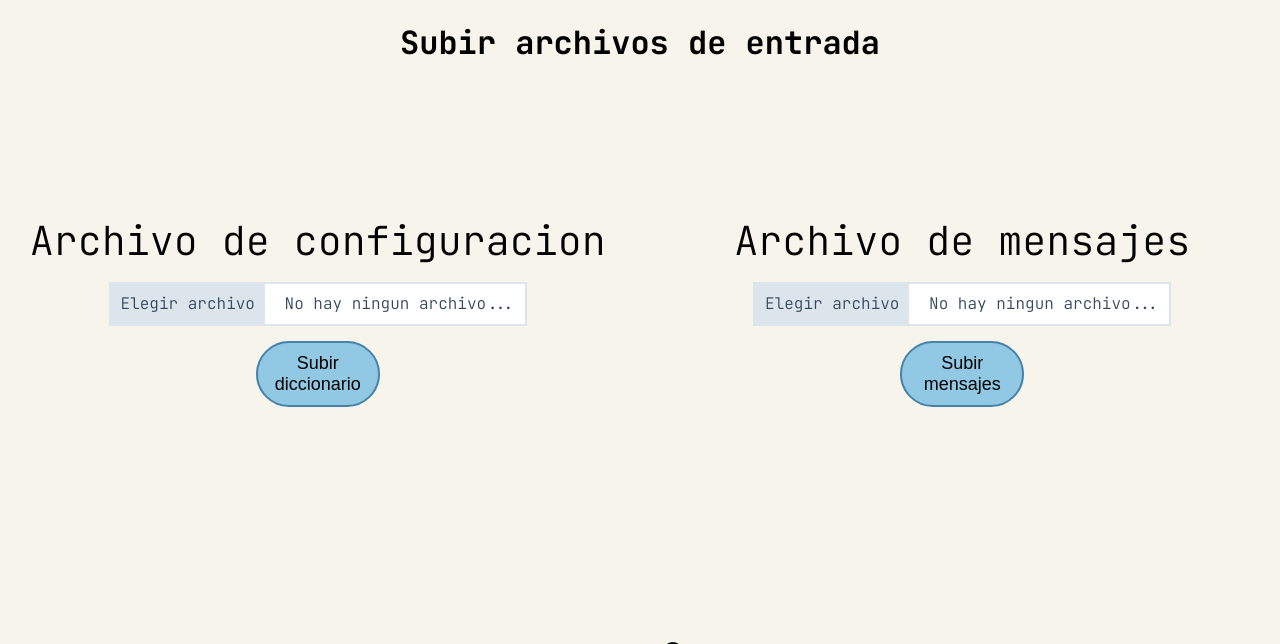
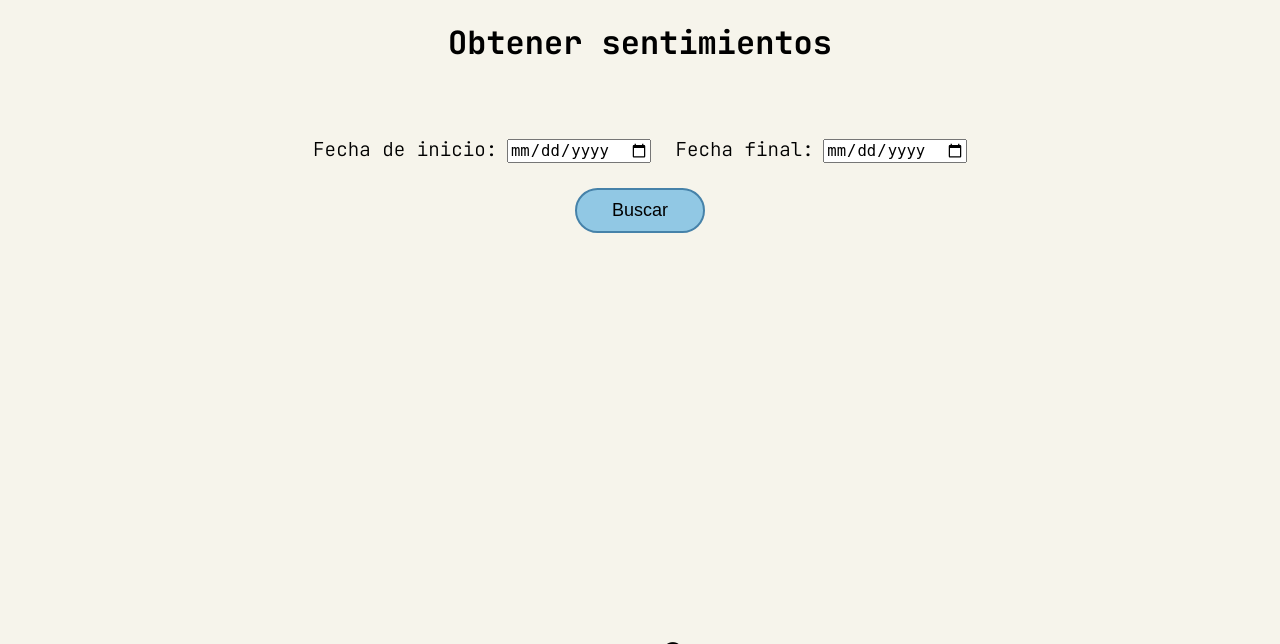
Before and after one commit to josed-go/IPC2_Proyecto3_202201444, a Django app: page /proyecto3/sentimientos in a window 1280 px wide. Shown: the part 127-771 px from the top of the page. Run offline with Django 4.2, Linux system fonts and the light colour scheme; some libraries are stand-ins or nearby versions.

Commit message:
Devolver sentimientos en frontend

```diff
--- a/app.py
+++ b/app.py
@@ -80,7 +80,7 @@ def limpiar_datos():
         'message': 'Datos limpiados correctamente'
     })
 
-@app.route("/devolverSentimientos", methods = ['GET'])
+@app.route("/devolverSentimientos", methods = ['POST'])
 def obtener_sentimientos():
     fecha_in = request.form.get('fecha_in')
     fecha_fin = request.form.get('fecha_fin')
--- a/controladores/funciones.py
+++ b/controladores/funciones.py
@@ -199,9 +199,9 @@ class funciones:
                     cantidad_neu += 1
 
         respuesta = {
-            'Mensajes_positivos': cantidad_posi,
-            'Mensajes_negativos': cantidad_nega,
-            'Mensajes_nuetros': cantidad_neu
+            'Mensajes con sentimientos positivos': cantidad_posi,
+            'Mensajes con sentimientos negativos': cantidad_nega,
+            'Mensajes nuetros': cantidad_neu
         }
 
         return respuesta
--- a/frontend/proyecto3/static/css/styles.css
+++ b/frontend/proyecto3/static/css/styles.css
@@ -331,7 +331,7 @@ file-upload {
     flex-direction: row;
     justify-content: center;
     align-items: center;
-    /* border: 1px solid #9b9b9b; */
+    border-bottom: 1px solid #9b9b9b;
     gap: 5px;
 
     .contador {
@@ -361,3 +361,24 @@ file-upload {
     background: #4682A9;
     border-radius: 0 10px 10px 0;
 }
+
+.sentimientos {
+    margin-top: 50px;
+    width: 40%;
+    background-color: #fff;
+    border: 1px solid #9b9b9b;
+    text-align: center;
+    max-height: 497px;
+    overflow-y: auto;
+}
+
+.sentimientos::-webkit-scrollbar {
+    width: 8px;
+    background: #91C8E4;
+    border-radius: 0 0 10px 0;
+}
+
+.sentimientos::-webkit-scrollbar-thumb {
+    background: #4682A9;
+    border-radius: 0 10px 10px 0;
+}
--- /dev/null
+++ b/frontend/proyecto3/templates/sentimientos.html
@@ -0,0 +1,94 @@
+{% extends "main.html" %}
+{% load static %}
+{% block content %}
+<h1>Obtener sentimientos</h1>
+<div class="divmenciones">
+
+    <div class="container-menciones">
+        <div class="container">
+            <div>
+                <form method="POST" id="fileconfigform" enctype="multipart/form-data">
+                    {% csrf_token %}
+                    <label class="lblDate">Fecha de inicio:</label>
+                    <input type="date" class="iptdate" id="fechain" name="fechain"/>
+                </form>
+            </div>
+            <div>
+                <form method="POST" id="fileconfigform" enctype="multipart/form-data">
+                    {% csrf_token %}
+                    <label class="lblDate">Fecha final:</label>
+                    <input type="date" class="iptdate" id="fechafin" name="fechafin"/>
+                </form>
+            </div>
+        </div>
+        <button id="btnsentimientos" class="btnfile">Buscar</button>
+    </div>
+    <div id="div-menciones">
+    </div>
+</div>
+
+<script src="https://code.jquery.com/jquery-3.6.0.min.js"></script>
+<script>
+    $(document).ready(() => {
+        $("#btnsentimientos").click((e) => {
+            e.preventDefault()
+            var form = new FormData()
+            var datein = new Date($("#fechain").val())
+            var diain = datein.getUTCDate();
+            var mesin = datein.getUTCMonth() + 1;
+            var anioin = datein.getUTCFullYear();
+            var fechain = [diain, mesin, anioin].join('/')
+            var datefin = new Date($("#fechafin").val())
+            var diafin = datefin.getUTCDate();
+            var mesfin = datefin.getUTCMonth() + 1;
+            var aniofin = datefin.getUTCFullYear();
+            var fechafin = [diafin, mesfin, aniofin].join('/')
+            form.append('data', $("#inputData").val())
+            form.append('fecha_in', fechain)
+            form.append('fecha_fin', fechafin)
+            var csrfToken = $("input[name = 'csrfmiddlewaretoken']").val()
+            form.append('csrfmiddlewaretoken', csrfToken)
+
+            $.ajax({
+                type: "POST",
+                url: "",
+                data: form,
+                processData: false,
+                contentType: false,
+                success: (response) => {
+                    var texto = ""
+                    var respuesta = response.respuesta
+                    var div = $("#div-menciones")
+                    div.empty()
+                    div.addClass("sentimientos")
+                    for (var key in respuesta) {
+                        var divmencion = document.createElement("div")
+                        divmencion.classList.add("mencion")
+                        var tipo = document.createElement("p")
+                        tipo.classList.add("usuario")
+                        tipo.textContent = key+":"
+
+                        var mensajes = document.createElement("p")
+                        mensajes.classList.add("mensajes-user")
+                        mensajes.textContent = respuesta[key] + " mensajes"
+                        // texto = texto + "@" + key + " "+ menciones[key] + "\n"
+                        divmencion.append(tipo)
+                        divmencion.append(mensajes)
+                        div.append(divmencion)
+                    }
+                    // alert("Fechain: " + fechain + " | Fechafin: "+fechafin +"\n"+response.menciones)
+                    // alert(texto)
+
+                },
+                error: (xhr, status, error) => {
+                    alert("Error: " + error)
+                }
+            })
+
+
+        })
+
+
+    })
+</script>
+{% endblock %}
--- a/frontend/proyecto3/urls.py
+++ b/frontend/proyecto3/urls.py
@@ -5,7 +5,7 @@ urlpatterns = [
     path('', views.mainpage_view, name = 'MainPage'),
     path('menciones', views.menciones_view, name = 'Menciones'),
     path('hashtags', views.hashtags_view, name = 'Hashtags'),
-    path('sentimientos', views.mainpage_view, name = 'Sentimientos'),
+    path('sentimientos', views.sentimientos_view, name = 'Sentimientos'),
     path('graficas', views.mainpage_view, name = 'Graficas'),
     path('ayuda', views.ayuda, name = 'Ayuda'),
 ]
--- a/frontend/proyecto3/views.py
+++ b/frontend/proyecto3/views.py
@@ -72,5 +72,29 @@ def hashtags_view(request):
 
     return render(request, 'hashtags.html', {"hashtags": hashtags})
 
+def sentimientos_view(request):
+    sentimientos = {}
+
+    if request.method == 'POST':
+        data = request.POST.get("data")
+        url = request.POST.get("url")
+        fecha_in = request.POST.get("fecha_in")
+        fecha_fin = request.POST.get("fecha_fin")
+
+        try :
+            response = requests.post("http://127.0.0.1:5000/devolverSentimientos", data={"fecha_in": fecha_in, "fecha_fin": fecha_fin},)
+            response.raise_for_status()
+            # menciones = response.menciones
+            # print(menciones)
+            response_data = response.json()
+            sentimientos = response_data["respuesta"]
+
+            print("sentimientos:",sentimientos)
+            return JsonResponse(response_data)
+        except requests.exceptions.RequestException as e:
+            return HttpResponse(str(e), status=500)
+
+    return render(request, 'sentimientos.html', {"sentimientos": sentimientos})
+
 def ayuda(request):
     return render(request, 'ayuda.html')
```
